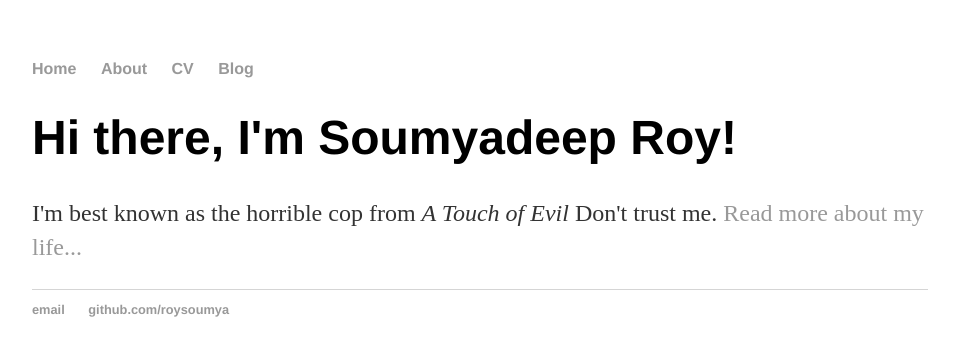
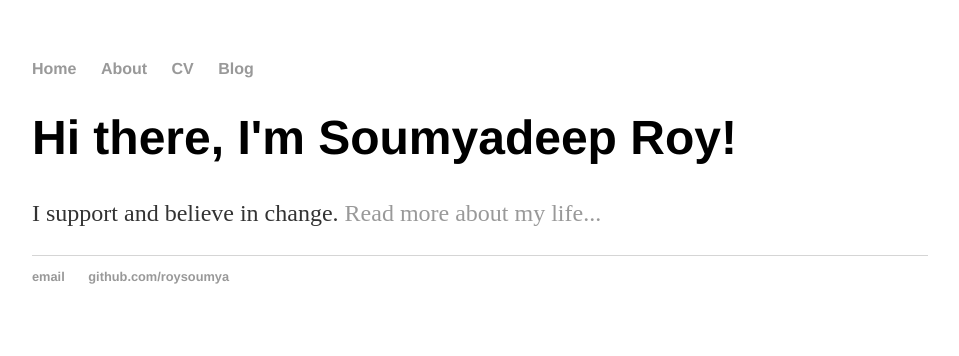
Before and after one commit to roysoumya/roysoumya.github.io, a Jekyll site: the page built from index.html, in a window 1280 px wide. Shown: the top 356 px of the page, without its empty margins (160-1119 px from the left). Built offline with Jekyll 4.4.1, drawn with Linux system fonts in a browser that asks for light colours.

Commit message:
Update index.html

```diff
--- a/index.html
+++ b/index.html
@@ -4,5 +4,5 @@ title: Soumyadeep Roy
 ---
 <div class="blurb">
 	<h1>Hi there, I'm Soumyadeep Roy!</h1>
-		<p>I'm best known as the horrible cop from <em>A Touch of Evil</em> Don't trust me. <a href="/about">Read more about my life...</a></p>
+		<p>I support and believe in change. <a href="/about">Read more about my life...</a></p>
 </div><!-- /.blurb -->
```
